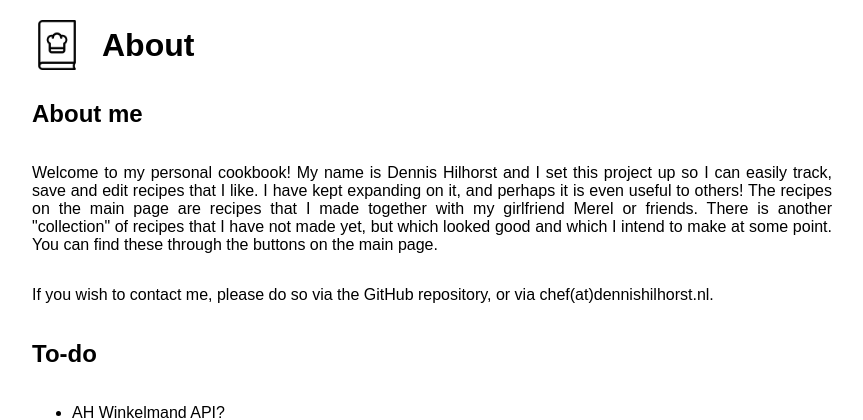
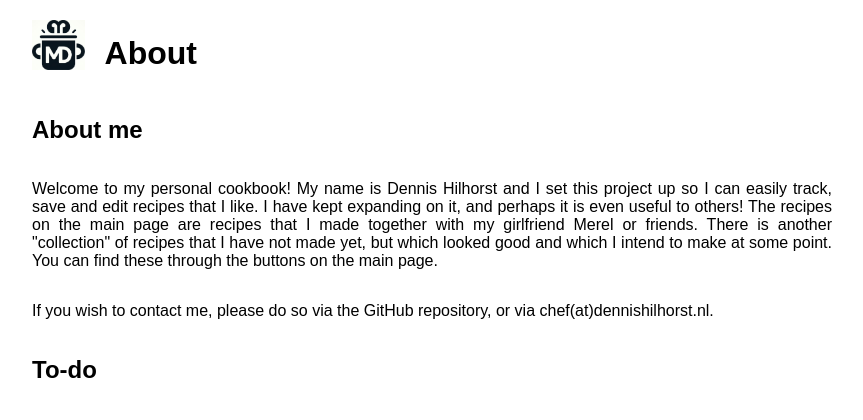
Before and after one commit to DenSinH/master-chef, a Python web app: template src/webapp/templates/about.html in a window 1280 px wide. Shown: the top 420 px of the page, without its empty margins (208-1071 px from the left). Run offline with Jinja, Linux system fonts and the light colour scheme; the template is opened without the code that fills it, so the values that code supplies are empty.

Commit message:
update icon

```diff
--- a/src/webapp/static/base.css
+++ b/src/webapp/static/base.css
@@ -54,7 +54,7 @@ header .header {
 }
 
 header h1 {
-    margin: 0;
+    margin: auto;
     line-height: 50px;
 }
 
@@ -65,6 +65,7 @@ header h1 {
     cursor: pointer;
     margin-top: auto;
     margin-bottom: auto;
+    padding-bottom: 16px;
 }
 
 .buttons {
```
Also changed, not shown: src/webapp/static/favicon.ico, src/webapp/static/icon.png.
